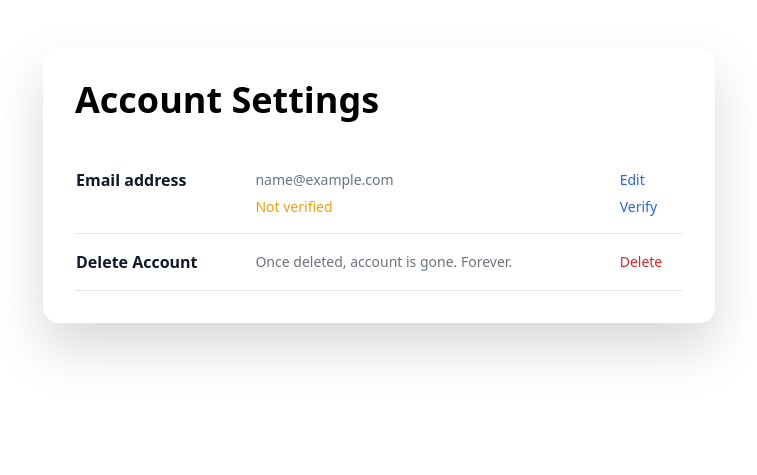
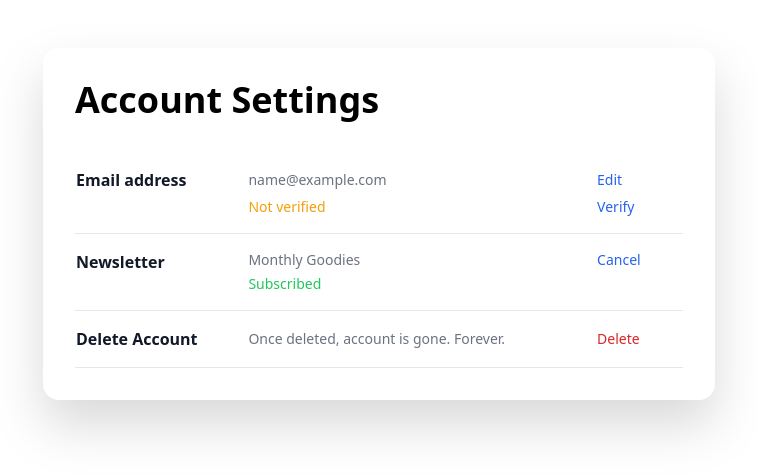
Before and after one commit to WaveGuide1/email_service, a Django app: page /profile/settings/ in a window 1280 px wide. Shown: the part 80-555 px from the top of the page, without its empty margins (261-1018 px from the left). Run offline with Django 5.2, Linux system fonts and the light colour scheme; the visitor is signed in with stand-in values (Sample User, id 1); parts of the project's set-up code (start-up, migrations or seed data) failed here and were passed over; some libraries are stand-ins or nearby versions.

Commit message:
unsubscribe function implementation

```diff
--- a/message_app/task.py
+++ b/message_app/task.py
@@ -16,7 +16,9 @@ def send_email_task(subject, body, emailaddress):
 @shared_task(name='email_service_newsletter')
 def send_newsletter():
     subject = "Email Service Monthly Newsletter"
-    subscribers = MessageBoard.objects.get(id=1).subscriber.all()
+    subscribers = MessageBoard.objects.get(id=1).subscriber.filter(
+        profile__unsubscribe_newsletter=True
+    )
 
     for subscriber in subscribers:
         body = render_to_string('a_message/newsletter.html', {'name': subscriber.profile.name})
--- a/users_app/models.py
+++ b/users_app/models.py
@@ -8,6 +8,7 @@ class Profile(models.Model):
     image = models.ImageField(upload_to='avatars/', null=True, blank=True)
     displayname = models.CharField(max_length=20, null=True, blank=True)
     info = models.TextField(null=True, blank=True)
+    unsubscribe_newsletter = models.BooleanField(default=True)
 
     def __str__(self):
         return str(self.user)
--- a/users_app/templates/a_users/profile_settings.html
+++ b/users_app/templates/a_users/profile_settings.html
@@ -13,7 +13,7 @@
             <td id="email-address" class="pt-4 pb-1 pl-4">
                 {% if user.email %}{{ user.email }}{% else %}No Email{% endif %}
             </td>
-            <td class="pt-4 pb-1 pl-4">
+            <td class="pt-4 pb-1 pl-4 min-w-20">
                 <a id="email-edit" class="cursor-pointer font-medium text-blue-600 hover:underline"
                     hx-get="{% url 'profile-emailchange' %}"
                     hx-target="#email-address"
@@ -39,6 +39,33 @@
         </tr>
 
         <tr class="border-b">
+    <th scope="row" class="align-top pt-4 pb-1 text-base font-bold text-gray-900">
+        Newsletter
+    </th>
+    <td class="pt-4 pb-1 pl-4">
+        <div>
+            Monthly Goodies
+        </div>
+        <div class="pt-1 pb-3">
+            {% if user.profile.unsubscribe_newsletter %}
+            <span class="text-green-500">Subscribed</span>
+            {% else %}
+            <span class="text-red-600">Unsubscribed</span>
+            {% endif %}
+        </div>
+    </td>
+    <td class="align-top pt-4 pb-1 pl-4">
+        <a href="{% url 'profile-newsletter' %}" class="text-blue-600 font-medium hover:underline">
+            {% if user.profile.unsubscribe_newsletter %}
+            Cancel
+            {% else %}
+            Activate
+            {% endif %}
+        </a>
+    </td>
+</tr>
+
+        <tr class="border-b">
             <th scope="row" class="py-4 text-base font-bold text-gray-900">
                 Delete Account
             </th>
--- a/users_app/urls.py
+++ b/users_app/urls.py
@@ -9,4 +9,5 @@ urlpatterns = [
     path('emailchange/', profile_emailchange, name="profile-emailchange"),
     path('emailverify/', profile_emailverify, name="profile-emailverify"),
     path('delete/', profile_delete_view, name="profile-delete"),
+    path('newsletter/', subscribe_newsletter, name='profile-newsletter'),
 ]
--- a/users_app/views.py
+++ b/users_app/views.py
@@ -91,3 +91,11 @@ def profile_delete_view(request):
         return redirect('home')
 
     return render(request, 'a_users/profile_delete.html')
+
+
+@login_required
+def subscribe_newsletter(request):
+    user = request.user
+    user.profile.unsubscribe_newsletter = not user.profile.unsubscribe_newsletter
+    user.profile.save()
+    return redirect('profile-settings')
```
